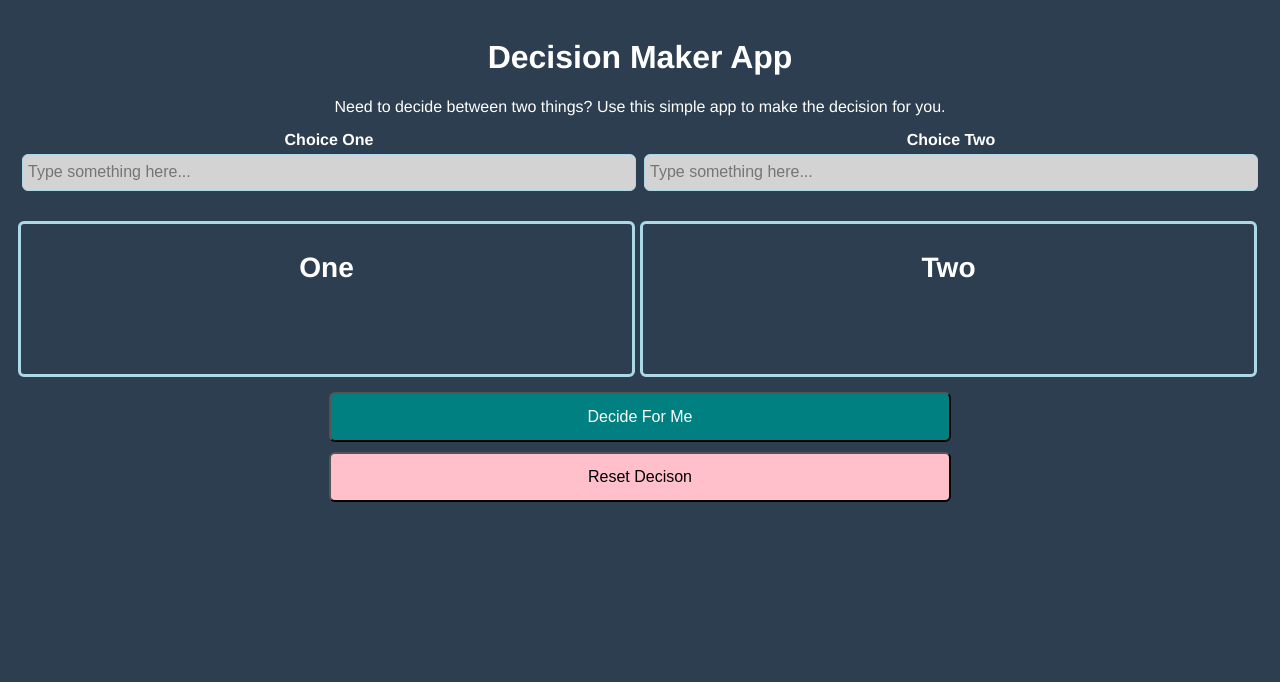
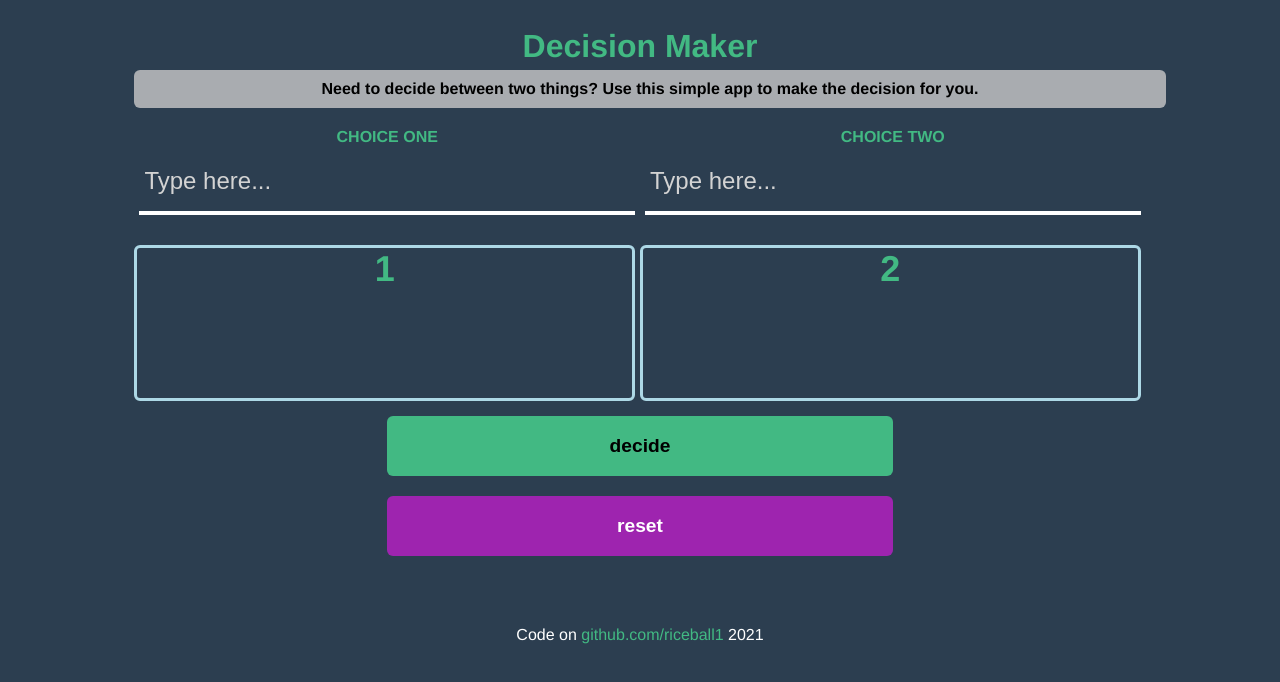
Before and after one commit to riceball1/decision-maker, a Vue app: page / in a window 1280 px wide. Shown: the top 682 px of the page. Built offline with nearby package versions, Linux system fonts and the light colour scheme.

Commit message:
Update style and clean up vue warnings

```diff
--- a/package.json
+++ b/package.json
@@ -30,13 +30,12 @@
       "node": true
     },
     "extends": [
-      "plugin:vue/vue3-essential",
+      "plugin:vue/recommended",
       "eslint:recommended"
     ],
     "parserOptions": {
       "parser": "babel-eslint"
-    },
-    "rules": {}
+    }
   },
   "browserslist": [
     "> 1%",
--- a/src/App.vue
+++ b/src/App.vue
@@ -1,5 +1,5 @@
 <template>
-  <Main msg="Decision Maker App"/>
+  <Main msg="Decision Maker" />
 </template>
 
 <script>
--- a/src/components/Main.vue
+++ b/src/components/Main.vue
@@ -1,37 +1,76 @@
 <template>
   <div class="main">
-    <h1>{{ msg }}</h1>
-    <p class="description">Need to decide between two things? Use this simple app to make the decision for you.</p>
+    <header>
+      <h1>{{ msg }}</h1>
+      <p class="description">
+        Need to decide between two things? Use this simple app to make the decision for you.
+      </p>
+    </header>
 
     <div class="box">
       <div class="choiceInputBox">
         <label for="choiceOne">Choice One</label>
-      <input v-model="choices[0]" id="choiceOne" placeholder="Type something here..." class="choiceInput">
+        <input
+          id="choiceOne"
+          v-model="choices[0]"
+          placeholder="Type here..."
+          class="choiceInput"
+        >
       </div>
       <div class="choiceInputBox">
         <label for="choiceTwo">Choice Two</label>
-        <input v-model="choices[1]" id="choiceTwo" placeholder="Type something here..." class="choiceInput">
+        <input
+          id="choiceTwo"
+          v-model="choices[1]"
+          placeholder="Type here..."
+          class="choiceInput"
+        >
       </div>
+    </div>
+    <div class="box">
+      <div
+        :class="{'activeChoice' : choiceOne}"
+        class="card"
+      >
+        <h2>
+          1
+        </h2>
+        <p>{{ choices[0] }}</p>
+      </div>
+      <div
+        :class="{'activeChoice' : choiceTwo}"
+        class="card"
+      >
+        <h2>2</h2>
+        <p>{{ choices[1] }}</p>
+      </div>
+    </div>
+    <div class="button-controls">
+      <button
+        class="decisionButton"
+        @click="makeDecision"
+      >
+        decide
+      </button>
+      <button
+        class="resetButton"
+        @click="resetDecisionMaker"
+      >
+        reset
+      </button>
+    </div>
+    <footer>Code on <a hre="https://github.com/riceball1/decision-maker">github.com/riceball1</a> 2021</footer>
   </div>
-<div class="box">
-<div v-bind:class="{'activeChoice' : choiceOne}" class="card">
-  <h3>One
-    </h3>
-    <p>{{ choices[0] }}</p></div>
-<div v-bind:class="{'activeChoice' : choiceTwo}" class="card"><h3>Two</h3>
-<p>{{ choices[1] }}</p></div>
-</div>
-  <button class="decisionButton" v-on:click="makeDecision" >Decide For Me</button>
-  <br/>
-  <button class="resetButton" @click="resetDecisionMaker">Reset Decison</button>
-    </div>
 </template>
 
 <script>
 export default {
   name: 'Main',
   props: {
-    msg: String
+    msg: {
+      type: String,
+      default: 'Decision Maker'
+    }
   },
   data: function () {
     return {
@@ -72,14 +111,38 @@ export default {
 
 <!-- Add "scoped" attribute to limit CSS to this component only -->
 <style scoped>
+header {
+  margin: 10px auto;
+  width: 100%;
+}
+h1 {
+  color: #42b983;
+  margin: 0;
+  margin-bottom: 5px;
+}
+h2 {
+  margin: 0;
+}
+footer {
+  margin-top: 60px;
+}
+a {
+  color: #42b983;
+}
 .description {
   font-size: 1rem;
-  width: 80%;
+  width: 100%;
   margin: 5px auto;
+  color: #000;
+  font-weight: bold;
+  border-radius: 6px;
+  padding: 10px;
+  background-color: rgba(201, 201, 201, 0.8)
 }
 .main {
  margin: 0 auto;
  padding: 10px;
+ width: 80%;
 }
 .box {
   display: flex;
@@ -96,6 +159,8 @@ export default {
 }
 label {
   font-weight: bold;
+  color: #42b983;
+  text-transform: uppercase;
 }
 .card {
   width: 100%;
@@ -105,45 +170,72 @@ label {
   margin: 15px 5px 5px 0;
   border-radius: 6px;
   font-size: 1.5rem;
+  color: #42b983;
 }
 .activeChoice {
-  background-color: teal;
+  background-color: #9E24AF;
   border: 3px dashed black;
   color: white;
 }
 .choiceInput {
   margin: 5px;
-  height: 25px;
+  height: 50px;
+  border: none;
+  border-bottom: 4px solid #fff;
+  color: #fff;
+  padding: 5px;
+  font-size: 1.5rem;
   width: 100%;
-  border-radius: 6px;
-  border: 1px solid lightblue;
-  padding: 5px;
-  font-size: 1rem;
-  background-color: lightgray;
+  background-color: transparent;
+}
+
+.choiceInput:focus, .choiceInput:focus-visible {
+  outline: 0;
+  border-bottom: 4px dashed #42b983;
+  background-color: transparent;
+}
+
+.choiceInput::placeholder {
+  color: lightgray;
+  background-color: transparent;
+}
+
+.button-controls {
+  display: flex;
+  flex-direction: column;
+  justify-content: center;
+  align-content: center;
+  align-items: center;
 }
 button {
   width: 50%;
-  height: 50px;
-  margin: 0 auto;
-  margin-top: 10px;
+  height: 60px;
+  margin: 10px;
   border-radius: 6px;
-  font-size: 1rem;
+  font-size: 1.2rem;
+  border: none;
+  font-weight: bold;
 }
 .decisionButton {
-  background-color: teal;
-  color: white;
+  background-color: #42b983;
+  color: #000;
 }
 .resetButton {
-  background-color: pink;
+  background-color: #9E24AF;
+  color: #fff;
 }
 @media only screen and (max-width: 600px) {
   .box {
     flex-direction: column;
   }
   .choiceInput {
-    width: 100%;
     height: 50px;
     margin: 0 auto;
   }
+
+  button {
+    width: 100%;
+    font-size: 1.5rem;
+  }
 }
 </style>
--- a/vue.config.js
+++ b/vue.config.js
@@ -1,3 +1,4 @@
 module.exports = {
-    publicPath: '/decision-maker/'
-  }
+  publicPath: '/decision-maker/',
+  lintOnSave: false
+}
```
